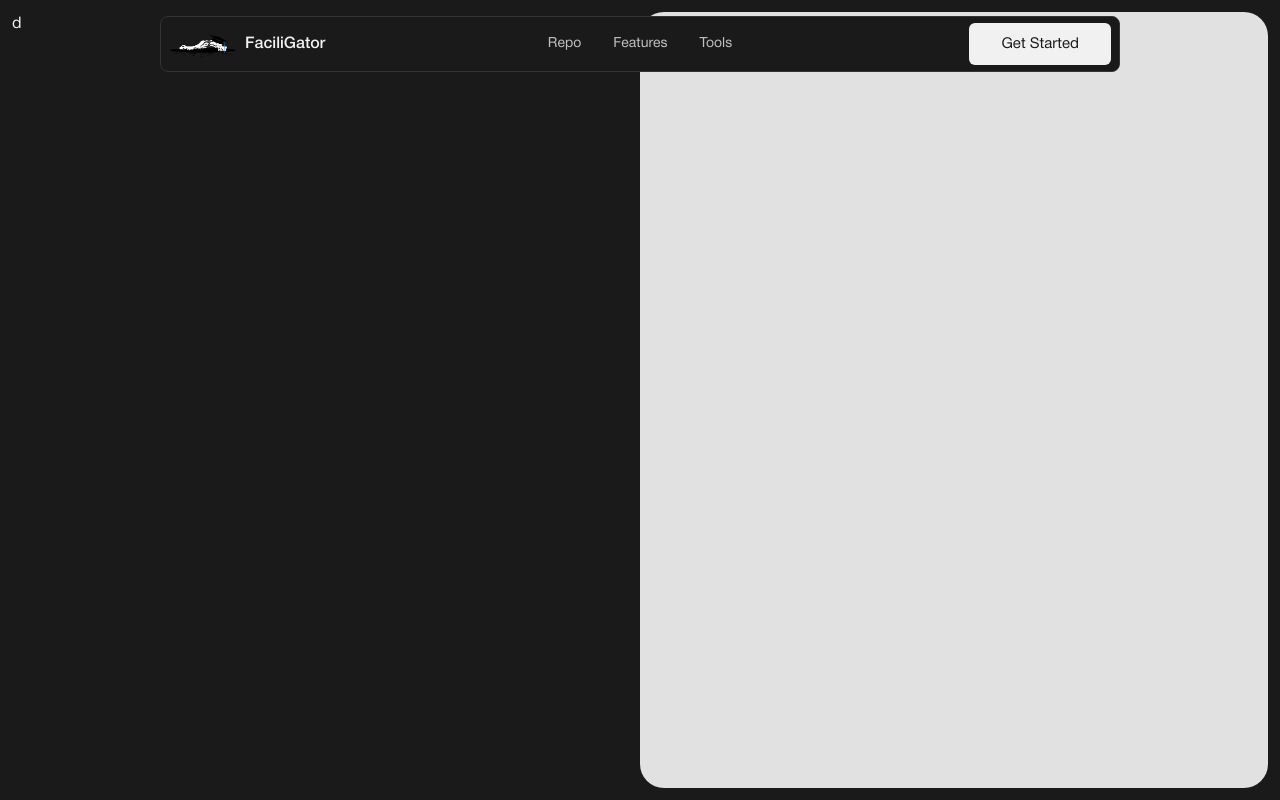
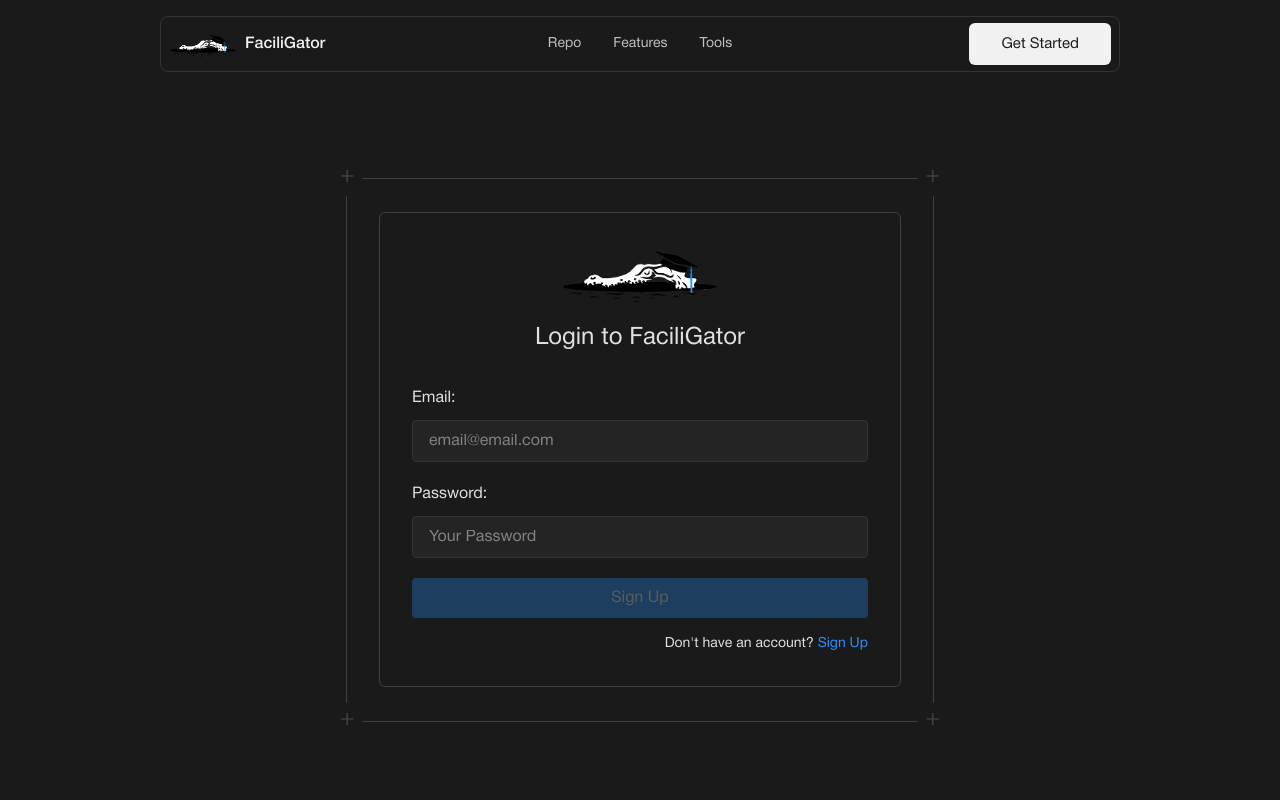
Before and after one commit to kgand/cen3031-group-6, a React (Vite) app in the folder client/: page /login in a window 1280 px wide. Built offline with nearby package versions, Linux system fonts and the light colour scheme.

Commit message:
feat: Added protected routing

```diff
--- a/client/src/App.tsx
+++ b/client/src/App.tsx
@@ -1,21 +1,70 @@
-import {Route, BrowserRouter as Router, Routes } from "react-router-dom";
+import {
+  createBrowserRouter,
+  RouterProvider,
+  Navigate,
+  redirect,
+  LoaderFunction,
+} from "react-router-dom";
 import Home from "./pages/home";
-import Login from "./pages/login";
 import './styles/app.css'
 import './styles/fonts.css'
 import './styles/landing.css'
 import Nav from "./components/nav";
+import Login from "./pages/login";
+import SignUp from "./pages/signup";
+import Dashboard from "./pages/Dashboard";
+import React from "react";
 
-const App: React.FC = () => {
+
+const requireAuth: LoaderFunction = () => {
+  const isAuthenticated = Boolean(localStorage.getItem('token'));
+
+  if (!isAuthenticated) {
+    return redirect('/login');
+  }
+
+  return null;
+};
+
+interface LayoutProps {
+  children: React.ReactNode;
+}
+
+const Layout: React.FC<LayoutProps> = ({ children }) => {
   return (
-    <Router>
-      <Nav/>
-      <Routes>
-        <Route path="/" element={<Home />} />
-        <Route path="/login" element={<Login />} />
-      </Routes>
-    </Router>
+    <>
+      <Nav />
+      {children}
+    </>
   );
 };
 
+const router = createBrowserRouter([
+  {
+    path: "/",
+    element: <Layout><Home /></Layout>
+  },
+  {
+    path: "/login",
+    element: <Layout><Login /></Layout>
+  },
+  {
+    path: "/signup",
+    element: <Layout><SignUp /></Layout>
+  },
+  {
+    path: "/dashboard",
+    element: <Layout><Dashboard /></Layout>,
+    loader: requireAuth
+  },
+  {
+    path: "*",
+    element: <Navigate to="/" replace />
+  }
+]);
+
+const App: React.FC = () => {
+  return <RouterProvider router={router} />;
+};
+
 export default App;
--- a/client/src/components/hero.tsx
+++ b/client/src/components/LandingHero.tsx
@@ -3,7 +3,7 @@ import { MacbookScroll } from "./ui/macbook-scroll";
 import FadeUp from "./motion/FadeUp";
 import { Link } from "react-router-dom";
 
-export default function Hero() {
+export default function LandingHero() {
   return (
     <FadeUp>
       <div className="relative z-10 mx-auto mt-36 md:mt-44 max-w-6xl flex-col items-center justify-center px-6 sm:px-8 sm:text-center">
@@ -20,13 +20,13 @@ export default function Hero() {
           and course content to prepare personalized learning materials.{" "}
         </h2>
         <div className="flex flex-wrap justify-center gap-4 pt-8">
-          <Link to={"/login"} className="bg-primary-100 text-primary-900 cursor-pointer rounded-md w-full text-center sm:w-auto px-10 py-2 cta">
+          <Link to={"/login"} className="bg-primary-100 text-primary-900 cursor-pointer rounded-md w-full text-center sm:w-auto px-10 pt-[11px] pb-2 cta">
             Get Started
           </Link>
 
-          <a className="hover:bg-primary-700 hover-bg-opacity-50 flex cursor-pointer items-center gap-4 rounded-md px-10 py-2 transition-all">
+          <a className="hover:bg-primary-700 hover-bg-opacity-50 flex cursor-pointer items-center gap-3 rounded-md px-10 pt-[11px] pb-2 transition-all">
             Learn More{" "}
-            <span className="text-sm">
+            <span className="text-sm pb-px">
               <FaPlay />
             </span>
           </a>
--- /dev/null
+++ b/client/src/components/guards/ProtectedRoute.tsx
@@ -0,0 +1,18 @@
+import { Navigate,  useLocation } from 'react-router-dom';
+
+interface ProtectedRouteProps {
+  children: React.ReactNode;
+}
+
+const ProtectedRoute: React.FC<ProtectedRouteProps> = ({ children }) => {
+  const isAuthenticated = Boolean(localStorage.getItem('token'));
+  const location = useLocation();
+
+  if (!isAuthenticated) {
+    return <Navigate to="/login" state={{ from: location }} replace />;
+  }
+
+  return children;
+};
+
+export default ProtectedRoute;
--- a/client/src/components/motion/FadeUp.tsx
+++ b/client/src/components/motion/FadeUp.tsx
@@ -11,7 +11,7 @@ const FadeUp: React.FC<FadeUpProps> = ({ children }) => {
     <motion.div
       initial={{ opacity: 0, y: 80, filter: "blur(10px)" }}
       animate={{ opacity: 1, y: 0, filter: "blur(0px)" }}
-      transition={{ duration: 0.55, ease: easeInOut, delay: 0.15 }}
+      transition={{ duration: 0.35, ease: easeInOut, delay: 0.15 }}
     >
       {children}
     </motion.div>
--- /dev/null
+++ b/client/src/hooks/useSignInOut.ts
@@ -0,0 +1,45 @@
+import { useState } from 'react';
+import { useNavigate } from 'react-router-dom';
+import { LoginResponse } from '../types/auth';
+
+const API_URL = import.meta.env.VITE_API_URL;
+
+const useSignInOut = () => {
+  const navigate = useNavigate();
+  const [error, setError] = useState<string | null>(null);
+
+  const loginWithRedirect = async (email: string, password: string) => {
+    try {
+      const response = await fetch(`${API_URL}/auth/login`, {
+        method: 'POST',
+        headers: {
+          'Content-Type': 'application/json'
+        },
+        body: JSON.stringify({ email, password })
+      });
+
+      const data: LoginResponse & { detail?: string } = await response.json();
+
+      if (!response.ok) {
+        setError(data.detail || 'Login failed');
+        return;
+      }
+
+
+      localStorage.setItem('token', data.access_token);
+
+      navigate('/dashboard', { replace: true });
+    } catch (err: any) {
+      setError(err.message);
+    }
+  };
+
+  const logoutWithRedirect = () => {
+    localStorage.removeItem('token');
+    navigate('/', { replace: true });
+  };
+
+  return { loginWithRedirect, logoutWithRedirect, error };
+};
+
+export default useSignInOut;
--- /dev/null
+++ b/client/src/pages/Dashboard.tsx
@@ -0,0 +1,6 @@
+
+export default function Dashboard() {
+  return (
+    <div>You are signed in</div>
+  )
+}
--- /dev/null
+++ b/client/src/pages/SignUp.tsx
@@ -0,0 +1,5 @@
+export default function SignUp() {
+  return (
+    <div>signup</div>
+  )
+}
--- a/client/src/pages/home.tsx
+++ b/client/src/pages/home.tsx
@@ -2,12 +2,12 @@ import LandingBento from "../components/landing-bento";
 import LandingMac from "../components/landing-mac";
 import Footer from "../components/footer";
 import LandingSecurity from "../components/landing-security";
-import Hero from "../components/hero";
+import LandingHero from "../components/LandingHero";
 
 export default function home() {
   return (
-    <div>
-      <div className="bg-primary-700 hidden md:block absolute top-24 h-px w-full" />
+    <>
+      <div className="bg-primary-700 absolute top-24 hidden h-px w-full md:block" />
       <div className="fixed inset-0 p-1">
         <div className="relative z-10 mx-auto flex h-full w-full max-w-6xl justify-between">
           <div className="bg-primary-700 w-px" />
@@ -16,13 +16,13 @@ export default function home() {
       </div>
 
       <div className="relative">
-        <Hero />
-        <div className="bg-primary-700 mt-28 h-px w-full"></div>
+        <LandingHero />
+        <div className="bg-primary-700 mt-28 h-px w-full"/>
         <LandingBento />
         <LandingMac />
         <LandingSecurity />
         <Footer />
       </div>
-    </div>
+    </>
   );
 }
--- a/client/src/pages/login.tsx
+++ b/client/src/pages/login.tsx
@@ -1,9 +1,110 @@
+import { ReactNode, useEffect, useState } from "react";
+import { Link } from "react-router-dom";
 
-export default function login() {
+export default function Login() {
   return (
-    <div className="p-3 grid grid-cols-2 min-h-screen">
-      <div className="">d</div>
-      <div className="bg-primary-200 rounded-3xl">d</div>
+    <div className="mx-auto mt-40 flex max-w-[600px] justify-center">
+      <Box>
+        <LoginMenu />
+      </Box>
     </div>
-  )
+  );
 }
+
+const Form: React.FC = () => {
+  const [email, setEmail] = useState<string>("");
+  const [password, setPassword] = useState<string>("");
+  const [isValid, setIsValid] = useState<boolean>(false);
+
+  useEffect(() => {
+    if (email.length > 0 && password.length > 0) {
+      setIsValid(true);
+    } else {
+      setIsValid(false);
+    }
+  }, [email, password]);
+
+  useEffect;
+  return (
+    <form className="mt-8 flex w-full flex-col gap-5">
+      <div className="text-primary-200 flex flex-col gap-2.5">
+        <label htmlFor="email">Email:</label>
+        <input
+          value={email}
+          onChange={(e) => setEmail(e.target.value)}
+          type="email"
+          required
+          placeholder="email@email.com"
+          id="#email"
+          className="bg-primary-800 border-primary-700 focus:border-primary-500 w-full rounded-sm border px-4 py-2 focus:outline-none"
+        />
+      </div>
+      <div className="text-primary-200 flex flex-col gap-2.5">
+        <label htmlFor="password">Password:</label>
+        <input
+          value={password}
+          onChange={(e) => setPassword(e.target.value)}
+          type="password"
+          required
+          placeholder="Your Password"
+          id="#password"
+          className="bg-primary-800 border-primary-700 focus:border-primary-500 w-full rounded-sm border px-4 py-2 focus:outline-none"
+        />
+      </div>
+      <div>
+        <button
+          className={`w-full rounded-sm bg-blue-500 py-2 ${isValid ? "cursor-pointer" : "opacity-30 cursor-not-allowed"} transition-all`}
+          disabled={isValid}
+        >
+          Sign Up
+        </button>
+        <div className="text-primary-200 flex justify-end pt-4 text-sm">
+          <p>
+            Don't have an account?{" "}
+            <Link to={"/signup"} className="text-blue-500">
+              Sign Up
+            </Link>
+          </p>
+        </div>
+      </div>
+    </form>
+  );
+};
+
+const LoginMenu: React.FC = () => {
+  return (
+    <div className="border-primary-600 flex flex-col items-center rounded-md border p-8">
+      <figure>
+        <img src="/images/nav-logo.png" alt="" className="max-w-40" />
+      </figure>
+      <p className="text-primary-200 pt-5 text-2xl">Login to FaciliGator</p>
+      <Form />
+    </div>
+  );
+};
+
+interface BoxProps {
+  children: ReactNode;
+}
+
+const Box: React.FC<BoxProps> = ({ children }) => {
+  return (
+    <div className="flex w-full flex-col items-center">
+      <div className="text-primary-600 flex w-full items-center justify-between gap-2">
+        <p className="mb-1 text-2xl">+</p>
+        <div className="bg-primary-600 h-px w-full" />
+        <p className="mb-1 text-2xl">+</p>
+      </div>
+      <div className="w-full px-1.5">
+        <div className="border-primary-600 w-full border-x px-8 py-4">
+          {children}
+        </div>
+      </div>
+      <div className="text-primary-600 flex w-full items-center justify-between gap-2">
+        <p className="mb-1 text-2xl">+</p>
+        <div className="bg-primary-600 h-px w-full" />
+        <p className="mb-1 text-2xl">+</p>
+      </div>
+    </div>
+  );
+};
--- /dev/null
+++ b/client/src/types/auth.ts
@@ -0,0 +1,14 @@
+export interface LoginResponse {
+  access_token: string;
+  token_type: string;
+  user_id: string;
+  email: string;
+}
+
+export interface SignupResponse {
+  access_token: string;
+  token_type: string;
+  user_id: string;
+  email: string;
+  email_confirmation_required?: boolean;
+}
```
